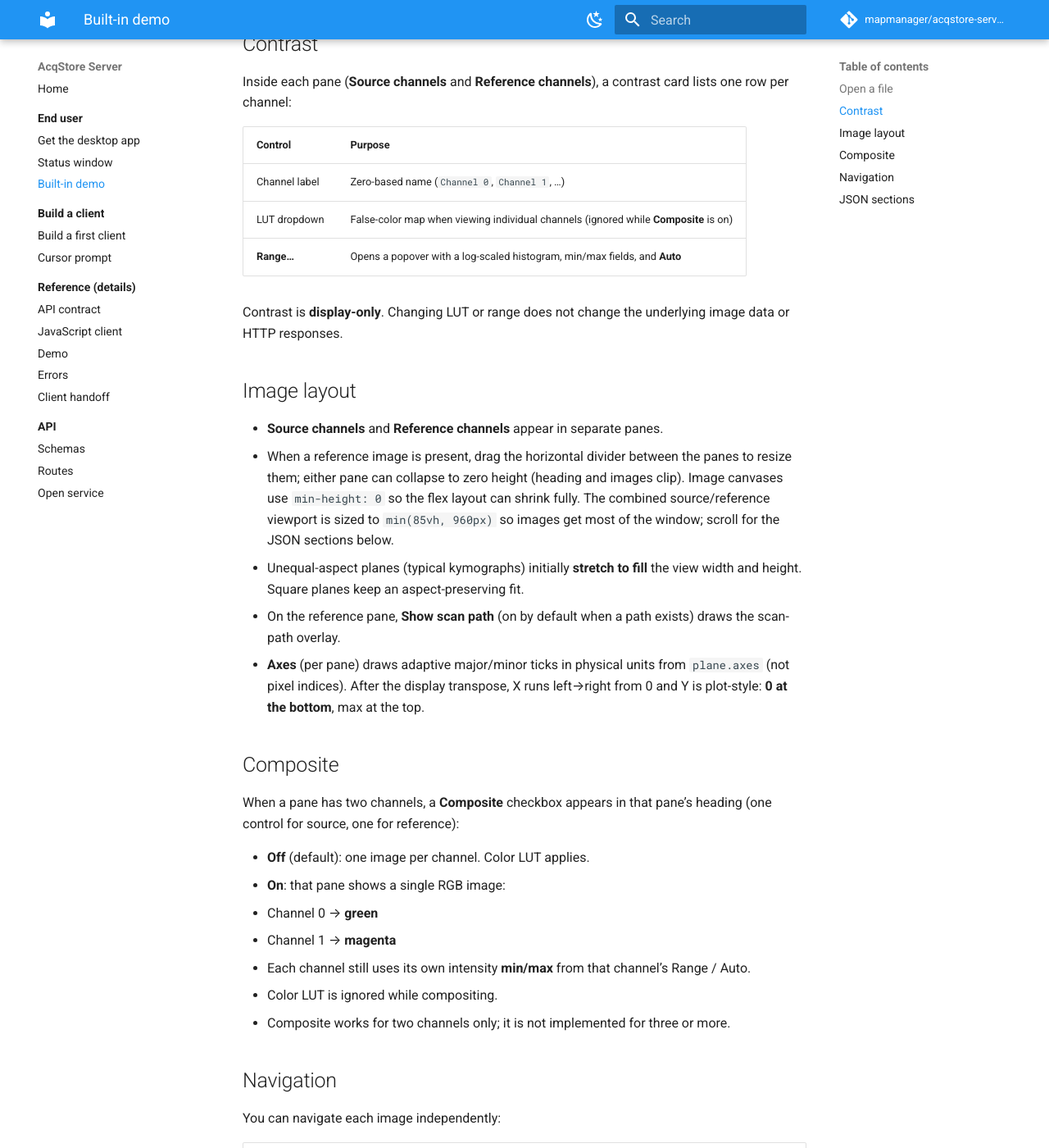
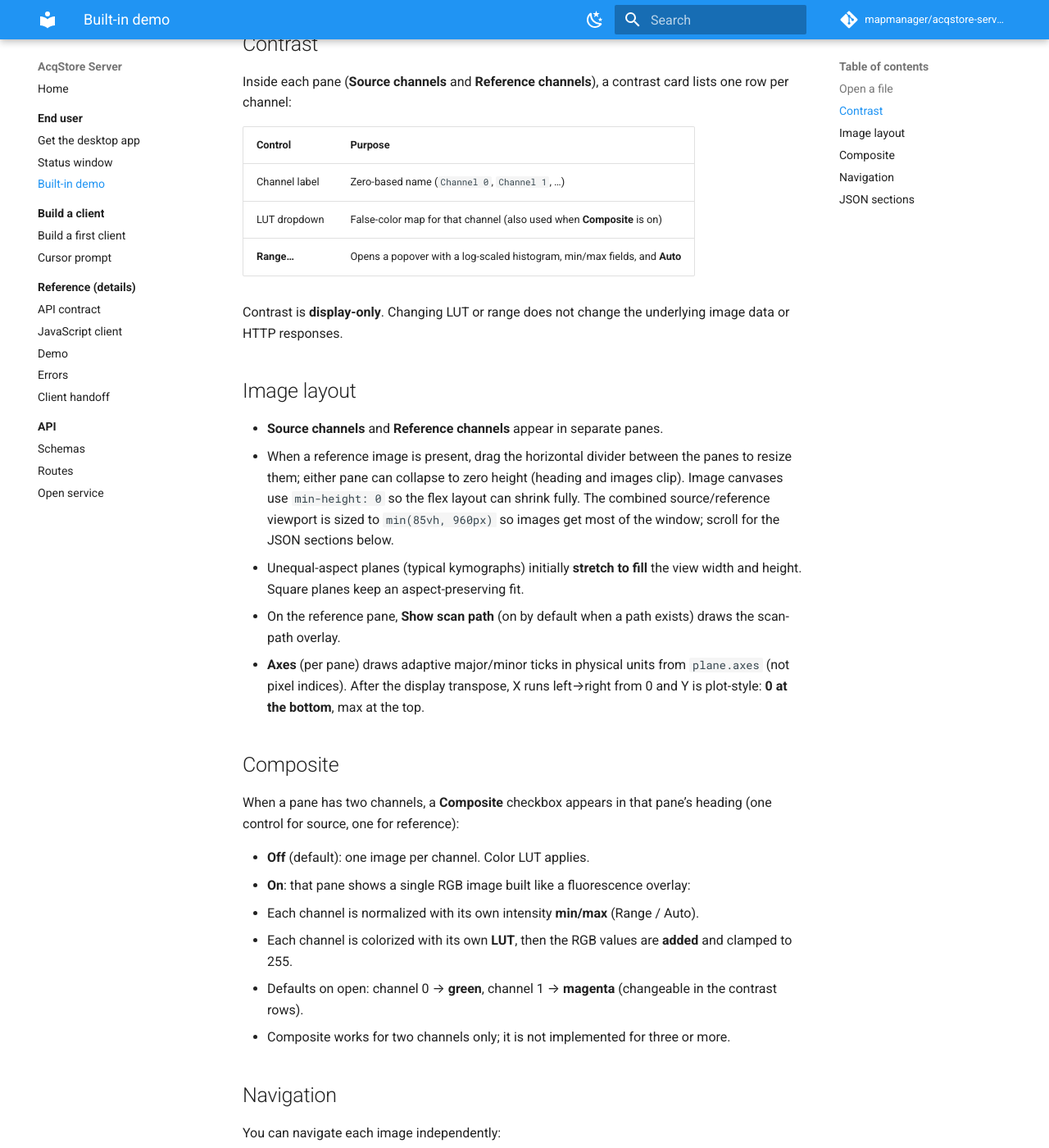
Before and after one commit to mapmanager/acqstore-server, an MkDocs documentation site: the page built from docs/users/demo.md, in a window 1280 px wide and 1400 px high, scrolled down 1624 px. Shown: the whole window at 82% size. Built offline with MkDocs 1.6.1 and Material for MkDocs 9.7.7, drawn with Linux system fonts in a browser that asks for light colours; comment, search, counter and statistics services are not loaded.

Commit message:
after swapping rgb creation to respect color channels

```diff
--- a/docs/users/demo.md
+++ b/docs/users/demo.md
@@ -26,7 +26,7 @@ Inside each pane (**Source channels** and **Reference channels**), a contrast ca
 | Control | Purpose |
 |---|---|
 | Channel label | Zero-based name (`Channel 0`, `Channel 1`, …) |
-| LUT dropdown | False-color map when viewing individual channels (ignored while **Composite** is on) |
+| LUT dropdown | False-color map for that channel (also used when **Composite** is on) |
 | **Range…** | Opens a popover with a log-scaled histogram, min/max fields, and **Auto** |
 
 Contrast is **display-only**. Changing LUT or range does not change the underlying image data or HTTP responses.
@@ -44,11 +44,10 @@ Contrast is **display-only**. Changing LUT or range does not change the underlyi
 When a pane has two channels, a **Composite** checkbox appears in that pane’s heading (one control for source, one for reference):
 
 - **Off** (default): one image per channel. Color LUT applies.
-- **On**: that pane shows a single RGB image:
-  - Channel 0 → **green**
-  - Channel 1 → **magenta**
-  - Each channel still uses its own intensity **min/max** from that channel’s Range / Auto.
-  - Color LUT is ignored while compositing.
+- **On**: that pane shows a single RGB image built like a fluorescence overlay:
+  - Each channel is normalized with its own intensity **min/max** (Range / Auto).
+  - Each channel is colorized with its own **LUT**, then the RGB values are **added** and clamped to 255.
+  - Defaults on open: channel 0 → **green**, channel 1 → **magenta** (changeable in the contrast rows).
 - Composite works for two channels only; it is not implemented for three or more.
 
 ## Navigation
--- a/src/acqstore_server/static/demo/v2/js/layout.js
+++ b/src/acqstore_server/static/demo/v2/js/layout.js
@@ -17,6 +17,7 @@ import {createImageViewport} from './viewport.js';
 import {drawScanPathOverlay} from './scan-path.js';
 import {drawAxisLabels} from './axes.js';
 import {renderPlaneBitmap, renderCompositeBitmap} from './render.js';
+import {lutDisplayLabel} from './lut.js';
 
 function destroyActiveViews() {
   state.activeViews.forEach(view => view.viewport?.destroy());
@@ -91,7 +92,8 @@ function mountGroupLayout(group) {
     const meta = document.createElement('p');
     meta.className = 'meta';
     meta.textContent =
-      `Channel ${first.channelIndex} (green) · Channel ${second.channelIndex} (magenta)`;
+      `Channel ${first.channelIndex} (${lutDisplayLabel(first.display?.lut)}) · ` +
+      `Channel ${second.channelIndex} (${lutDisplayLabel(second.display?.lut)})`;
     const wrap = document.createElement('div');
     wrap.className = 'canvas-wrap';
     const canvas = document.createElement('canvas');
```
Also changed, not shown: CHANGELOG.md (+1 -1 lines), docs-dev/reference/demo.md (+2 -2 lines), docs/reference/demo.md (+2 -2 lines), src/acqstore_server/static/demo/v2/archive/index.monolith.html (+34 -23 lines), src/acqstore_server/static/demo/v2/js/contrast.js (+3 -6 lines), src/acqstore_server/static/demo/v2/js/lut.js (+29 -1 lines), src/acqstore_server/static/demo/v2/js/render.js (+16 -17 lines), 1 other file.
